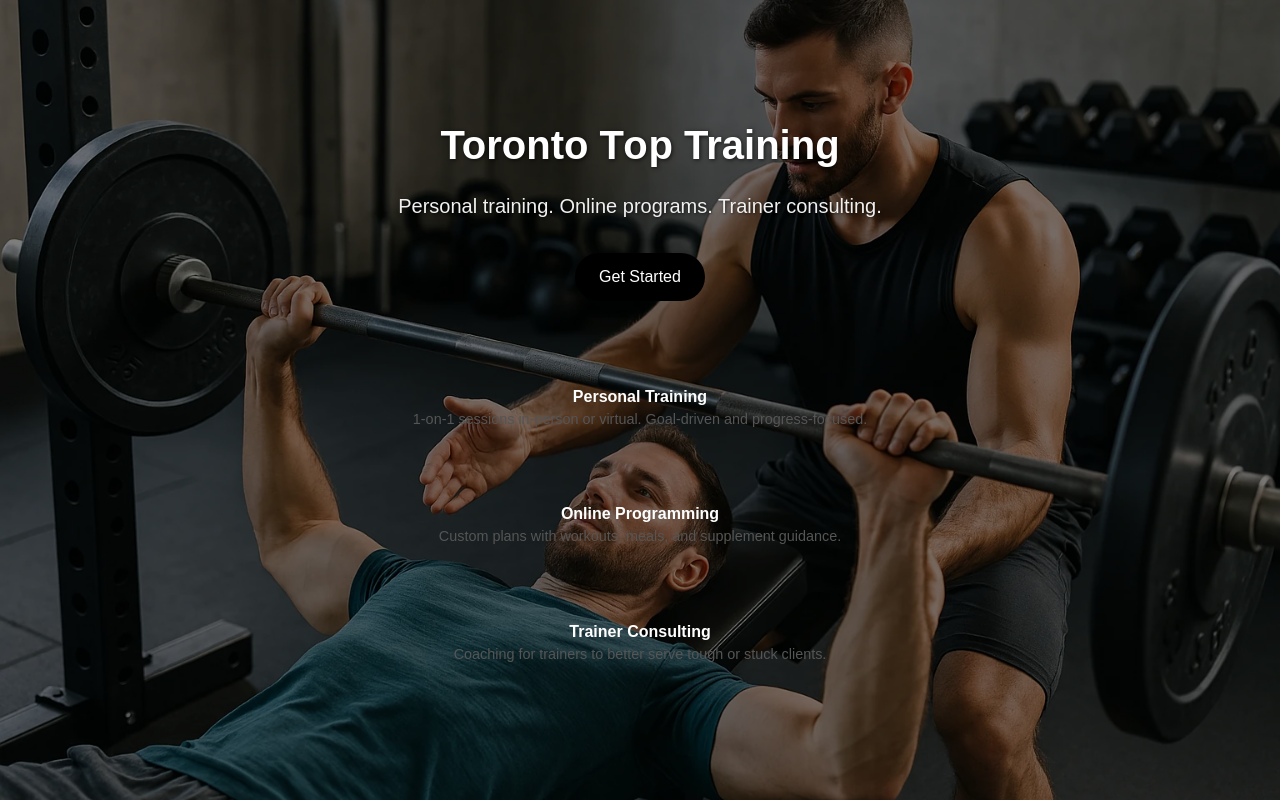
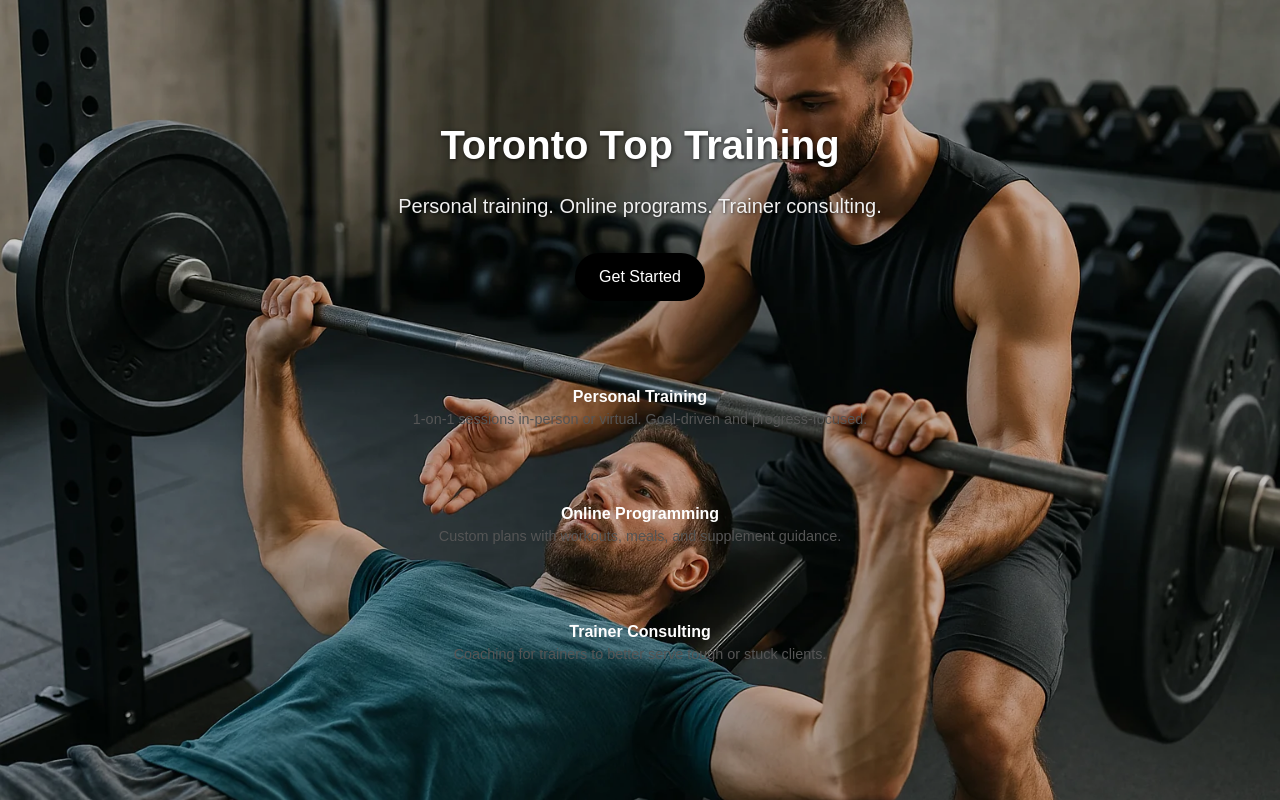
Before and after one commit to steventunc-git/torontotoptraining, a React (Vite) app: page / in a window 1280 px wide. Built offline with nearby package versions, Linux system fonts and the light colour scheme.

Commit message:
Enhance hero overlay styling for text readability

```diff
--- a/src/components/HeroSection.css
+++ b/src/components/HeroSection.css
@@ -30,7 +30,7 @@
   content: '';
   position: absolute;
   inset: 0;
-  background: rgba(0, 0, 0, 0.5); /* soft dark overlay */
+  background: rgba(0, 0, 0, 0.2); /* soft dark overlay */
   z-index: 0;
 }
 
@@ -86,7 +86,7 @@
 
 .cta-section p {
   font-size: 0.9rem;
-  color: #ddd;
+  color: #fff;
 }
 
 .easter-egg-trigger {
```
